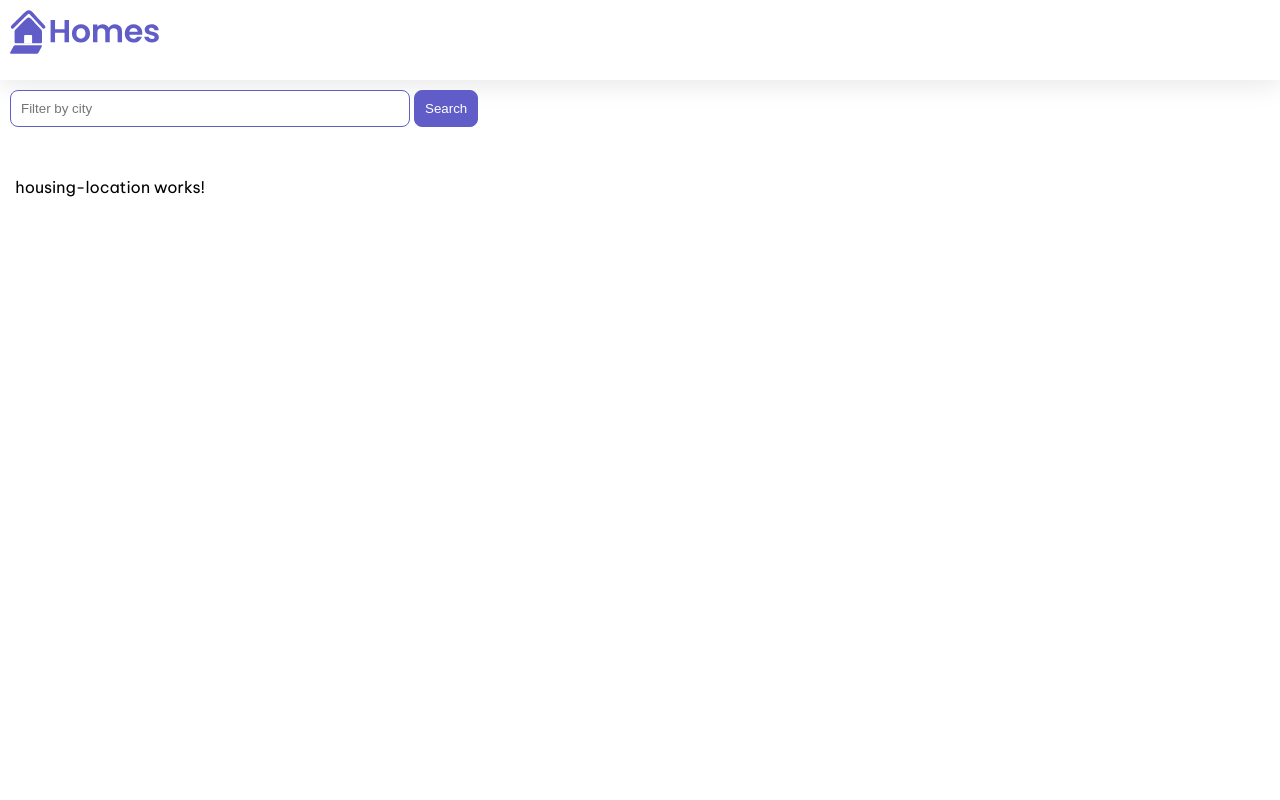
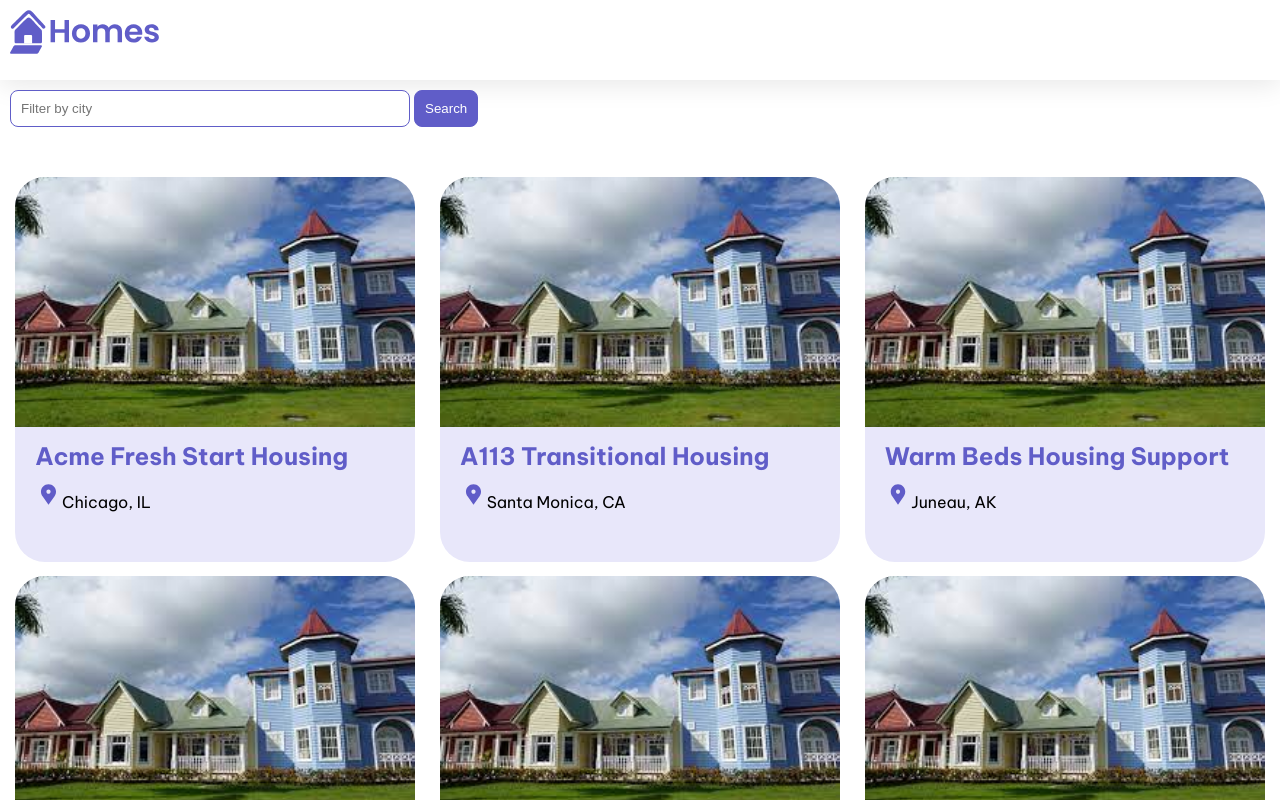
Before and after one commit to JEJU-Ratus/Angular-Tutorial, an Angular app: page / in a window 1280 px wide. Shown: the top 800 px of the page. Built offline with nearby package versions, Linux system fonts and the light colour scheme.

Commit message:
add interface properties and import homeComponent

```diff
--- a/src/app/home/home.component.html
+++ b/src/app/home/home.component.html
@@ -5,5 +5,7 @@
   </form>
 </section>
 <section class="results">
-  <app-housing-location></app-housing-location>
+  <app-housing-location
+  *ngFor="let housingLocation of housingLocationList"
+  [housingLocation]="housingLocation"></app-housing-location>
 </section>
--- a/src/app/home/home.component.ts
+++ b/src/app/home/home.component.ts
@@ -1,6 +1,7 @@
 import { Component } from '@angular/core';
 import { CommonModule } from '@angular/common';
 import { HousingLocationComponent } from '../housing-location/housing-location.component';
+import { Housinglocation } from '../housinglocation';
 
 @Component({
   selector: 'app-home',
@@ -9,4 +10,107 @@ import { HousingLocationComponent } from '../housing-location/housing-location.c
   templateUrl: './home.component.html',
   styleUrls: ['./home.component.css'],
 })
-export class HomeComponent {}
+export class HomeComponent {
+  housingLocationList: Housinglocation[] = [
+    {
+      id: 0,
+      name: 'Acme Fresh Start Housing',
+      city: 'Chicago',
+      state: 'IL',
+      photo: 'assets/house.jpg',
+      availableUnits: 4,
+      wifi: true,
+      laundry: true,
+    },
+    {
+      id: 1,
+      name: 'A113 Transitional Housing',
+      city: 'Santa Monica',
+      state: 'CA',
+      photo: 'assets/house.jpg',
+      availableUnits: 0,
+      wifi: false,
+      laundry: true,
+    },
+    {
+      id: 2,
+      name: 'Warm Beds Housing Support',
+      city: 'Juneau',
+      state: 'AK',
+      photo: 'assets/house.jpg',
+      availableUnits: 1,
+      wifi: false,
+      laundry: false,
+    },
+    {
+      id: 3,
+      name: 'Homesteady Housing',
+      city: 'Chicago',
+      state: 'IL',
+      photo: 'assets/house.jpg',
+      availableUnits: 1,
+      wifi: true,
+      laundry: false,
+    },
+    {
+      id: 4,
+      name: 'Happy Homes Group',
+      city: 'Gary',
+      state: 'IN',
+      photo: 'assets/house.jpg',
+      availableUnits: 1,
+      wifi: true,
+      laundry: false,
+    },
+    {
+      id: 5,
+      name: 'Hopeful Apartment Group',
+      city: 'Oakland',
+      state: 'CA',
+      photo: 'assets/house.jpg',
+      availableUnits: 2,
+      wifi: true,
+      laundry: true,
+    },
+    {
+      id: 6,
+      name: 'Seriously Safe Towns',
+      city: 'Oakland',
+      state: 'CA',
+      photo: 'assets/house.jpg',
+      availableUnits: 5,
+      wifi: true,
+      laundry: true,
+    },
+    {
+      id: 7,
+      name: 'Hopeful Housing Solutions',
+      city: 'Oakland',
+      state: 'CA',
+      photo: 'assets/house.jpg',
+      availableUnits: 2,
+      wifi: true,
+      laundry: true,
+    },
+    {
+      id: 8,
+      name: 'Seriously Safe Towns',
+      city: 'Oakland',
+      state: 'CA',
+      photo: 'assets/house.jpg',
+      availableUnits: 10,
+      wifi: false,
+      laundry: false,
+    },
+    {
+      id: 9,
+      name: 'Capital Safe Towns',
+      city: 'Portland',
+      state: 'OR',
+      photo: 'assets/house.jpg',
+      availableUnits: 6,
+      wifi: true,
+      laundry: true,
+    },
+  ];
+}
--- a/src/app/housing-location/housing-location.component.html
+++ b/src/app/housing-location/housing-location.component.html
@@ -1 +1,8 @@
-<p>housing-location works!</p>
+<section class="listing">
+  <img
+  class="listing-photo"
+  [src]="housingLocation.photo"
+  alt="Exterior photo of {{housingLocation.name}}">
+  <h2 class="listing-heading">{{ housingLocation.name }}</h2>
+  <p class="listing-location">{{ housingLocation.city}}, {{housingLocation.state }}</p>
+</section>
```
Also changed, not shown: src/app/housing-location/housing-location.component.ts (+4 -3 lines), src/app/housinglocation.ts (+8 -0 lines), src/assets/house.jpg (added).
